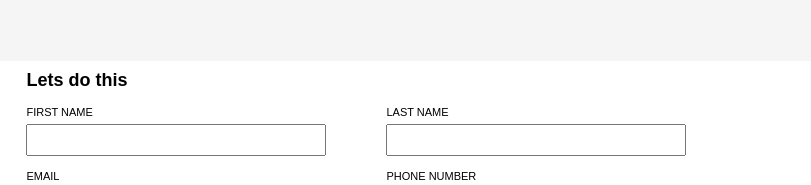
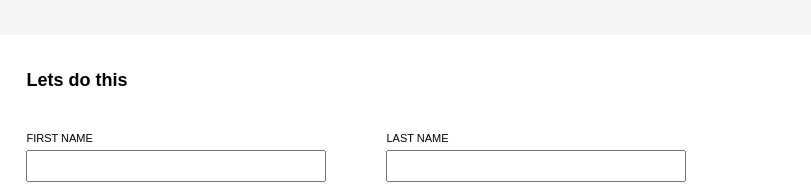
Before and after one commit to Kummirai/sign-up-form, a plain HTML site: page index.html in a window 1280 px wide. Shown: the part 227-412 px from the top of the page, 469-1280 px from the left. Drawn offline with Linux system fonts and the light colour scheme.

```diff
--- a/style.css
+++ b/style.css
@@ -49,14 +49,14 @@
     ;
 }
 .formHeading{
-    padding:  9px 30px;
+    padding:  35px 30px;
     font-size: 18px;
     font-weight: 700;
 }
 
 .bottomSection{
     margin: 30px;
-    background-color: whitesmoke;
+
 }
 
 .bottomSection button{
```
